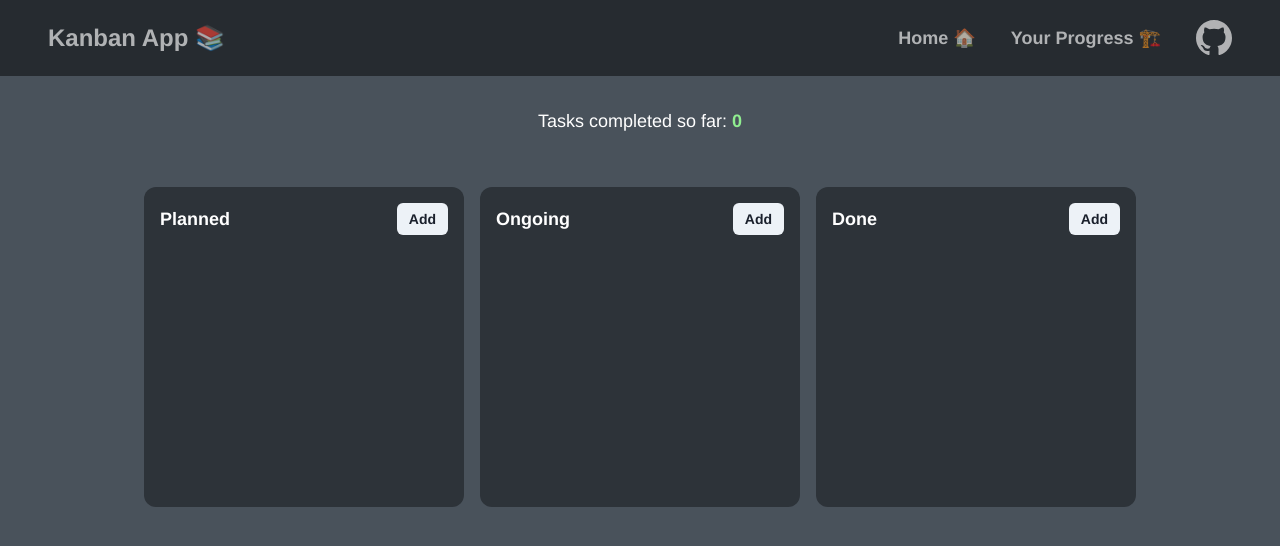
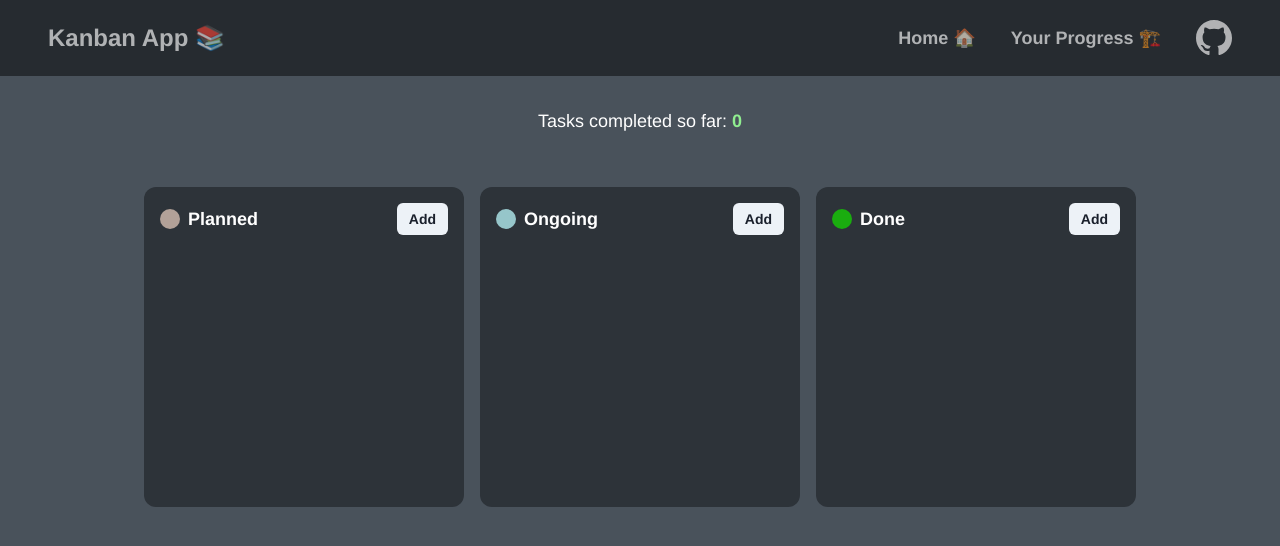
Before and after one commit to RojanSr/kanban-zustand, a React (Vite) app: page / in a window 1280 px wide. Shown: the top 546 px of the page. Built offline with nearby package versions, Linux system fonts and the light colour scheme.

Commit message:
add: stat circles

```diff
--- a/src/components/Column.jsx
+++ b/src/components/Column.jsx
@@ -48,6 +48,21 @@ export default function Column({ state }) {
     return progress;
   }
 
+  let statusColor;
+  switch (state) {
+    case "Planned":
+      statusColor = zusColor.planned;
+      break;
+    case "Ongoing":
+      statusColor = zusColor.ongoing;
+      break;
+    case "Done":
+      statusColor = zusColor.done;
+      break;
+    default:
+      statusColor = zusColor.planned;
+  }
+
   return (
     <Box
       bg={zusColor.grayDark}
@@ -80,9 +95,12 @@ export default function Column({ state }) {
         p={1}
         alignItems="center"
       >
-        <Text fontSize="18px" fontWeight="700">
-          {state}
-        </Text>
+        <Box display="flex" alignItems="center" gap="8px">
+          <Box w="20px" h="20px" bg={statusColor} borderRadius="50%"></Box>
+          <Text fontSize="18px" fontWeight="700">
+            {state}
+          </Text>
+        </Box>
         <Button
           size="sm"
           _hover={{ bg: zusColor.grayLight }}
--- a/src/components/Task.jsx
+++ b/src/components/Task.jsx
@@ -1,5 +1,5 @@
 import React, { useEffect, useState } from "react";
-import { Box, Progress } from "@chakra-ui/react";
+import { Box, Progress, background } from "@chakra-ui/react";
 import { zusColor } from "../theme/colors";
 import { useStore } from "../store";
 import { DeleteIcon, EditIcon } from "@chakra-ui/icons";
@@ -40,7 +40,7 @@ export default function Task({ id }) {
       // Synchronize audio with confetti
       setTimeout(() => {
         setDone(true);
-      }, 300);
+      }, 1000);
 
       // Add Done task to completedTask object only if it doesn't already exist. Useful to remove duplicate elements
       if (!completedTasksId.includes(task.id)) {
--- a/src/theme/colors.js
+++ b/src/theme/colors.js
@@ -4,6 +4,7 @@ export const zusColor = {
   // grayDark: "#222222",
   grayDark: "#2D3339",
   grayLight: "#cccccc",
+  planned: "#B2A198",
   ongoing: "#96c6ca",
   done: "#1aad0f",
 };
```
